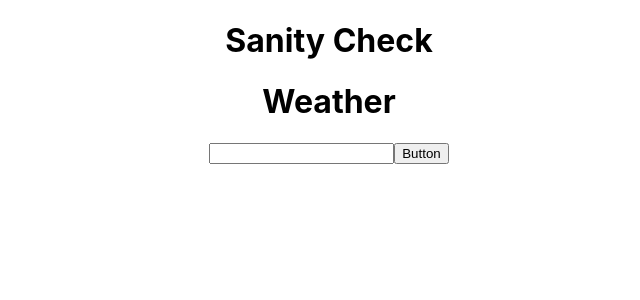
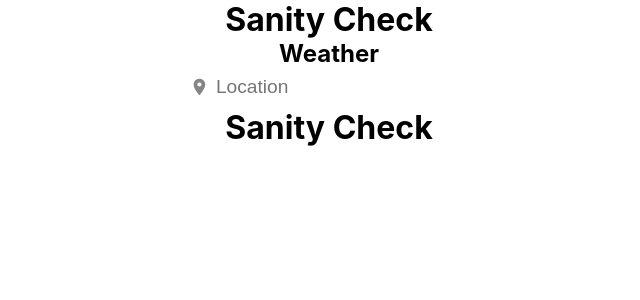
Before and after one commit to gianbradley76/Notes-and-Weather-App, a React (Create React App) app: page / in a window 1280 px wide. Shown: the top 300 px of the page, without its empty margins (311-951 px from the left). Built offline with nearby package versions, Linux system fonts and the light colour scheme.

Commit message:
implemented working location search function

```diff
--- a/package.json
+++ b/package.json
@@ -3,12 +3,14 @@
   "version": "0.1.0",
   "private": true,
   "dependencies": {
+    "@fortawesome/react-fontawesome": "^0.1.17",
     "@testing-library/jest-dom": "^5.16.2",
     "@testing-library/react": "^12.1.3",
     "@testing-library/user-event": "^13.5.0",
     "axios": "^0.26.0",
     "react": "^17.0.2",
     "react-dom": "^17.0.2",
+    "react-icons": "^4.3.1",
     "react-scripts": "5.0.0",
     "web-vitals": "^2.1.4"
   },
--- /dev/null
+++ b/src/Components/Weather/DisplayWeather.js
@@ -0,0 +1,11 @@
+function DisplayWeather(props) {
+	console.log(props);
+
+	return (
+		<div className='weather-info-container'>
+			<h1>Sanity Check</h1>
+		</div>
+	);
+}
+
+export default DisplayWeather;
--- a/src/Components/Weather/SearchLocation.js
+++ b/src/Components/Weather/SearchLocation.js
@@ -1,31 +1,58 @@
+/* eslint-disable jsx-a11y/alt-text */
+import { MdLocationOn, MdSearch } from 'react-icons/md';
 import React, { useState } from 'react';
 import fetchCurrentWeather from './fetchCurrentWeather';
 import fetchOneCallWeather from './fetchOneCallWeather';
 
 function SearchLocation(props) {
 	const [searchText, setSearchText] = useState('');
+	const [searchActive, setSearchActive] = useState(false);
 
 	function handleChange(event) {
 		setSearchText(event.target.value);
 	}
 
-	async function HandleClick() {
-		const currentWeatherData = await fetchCurrentWeather(searchText);
-		const coordinates = { ...currentWeatherData.coord };
-		const oneCallData = await fetchOneCallWeather(coordinates);
+	function handleFocus() {
+		setSearchActive(true);
+	}
 
-		props.searchSuccess(currentWeatherData, oneCallData);
+	function handleBlur() {
+		setSearchActive(false);
+	}
+
+	async function SearchLocation(event) {
+		if (event.key === 'Enter') {
+			const currentWeatherData = await fetchCurrentWeather(searchText);
+			const coordinates = { ...currentWeatherData.coord };
+			const oneCallData = await fetchOneCallWeather(coordinates);
+
+			props.searchSuccess(currentWeatherData, oneCallData);
+			console.log(event.target.value);
+		}
 	}
 
 	return (
-		<div>
+		<div
+			className={`weather-search ${
+				searchActive ? 'weather-search-active' : ''
+			}`}
+		>
+			{searchActive ? (
+				<MdSearch className='weather---location-icon' />
+			) : (
+				<MdLocationOn className='weather--search-icon' />
+			)}
 			<input
+				className='weather-search--input'
 				type='text'
 				name='city'
+				placeholder='Location'
 				onChange={handleChange}
+				onFocus={handleFocus}
+				onBlur={handleBlur}
 				value={searchText}
+				onKeyDown={SearchLocation}
 			/>
-			<button onClick={HandleClick}>Button</button>
 		</div>
 	);
 }
--- /dev/null
+++ b/src/Components/Weather/Weather.css
@@ -0,0 +1,59 @@
+.weather--title {
+	font-size: 1.5em;
+}
+
+.weather-search {
+	height: 40px;
+	width: fit-content;
+	text-indent: 5px;
+	display: flex;
+	padding: 0 10px;
+	align-items: center;
+	justify-content: center;
+	border-bottom: 2px solid transparent;
+	transition: 0.2s ease all;
+	-moz-transition: 0.2s ease all;
+	-webkit-transition: 0.2s ease all;
+}
+
+.weather-search-active {
+	border-bottom: 2px solid #858585;
+}
+
+.weather-search--input {
+	width: 100%;
+	padding: 5px;
+	font-size: 1.2em;
+	border: none;
+	text-transform: capitalize;
+	transition: 0.2s ease all;
+	-moz-transition: 0.2s ease all;
+	-webkit-transition: 0.2s ease all;
+}
+
+.weather-search--input:focus {
+	outline: none;
+}
+
+.weather-search--button {
+	padding: 5px;
+	cursor: pointer;
+}
+
+.weather---location-icon,
+.weather--search-icon {
+	padding: auto;
+	height: 20px;
+	width: 25px;
+	transition: 0.2s ease all;
+	-moz-transition: 0.2s ease all;
+	-webkit-transition: 0.2s ease all;
+}
+
+.weather---location-icon {
+	color: #555;
+}
+
+.weather--search-icon {
+	color: #858585;
+}
--- a/src/Components/Weather/Weather.js
+++ b/src/Components/Weather/Weather.js
@@ -1,7 +1,9 @@
 /* eslint-disable react-hooks/exhaustive-deps */
 /* eslint-disable no-unused-vars */
+import './Weather.css';
 import React, { useState, useEffect } from 'react';
 import SearchLocation from './SearchLocation';
+import DisplayWeather from './DisplayWeather';
 
 function Weather() {
 	const [currentWeather, setCurrentWeather] = useState({});
@@ -12,13 +14,14 @@ function Weather() {
 		setOneCallWeather(oneCallData);
 	}
 
-	console.log('current weather', currentWeather);
-	console.log('one call weather', oneCallWeather);
-
 	return (
-		<div>
-			<h1>Weather</h1>
+		<div className='weather-container'>
+			<h2 className='weather--title'>Weather</h2>
 			<SearchLocation searchSuccess={searchSuccess} />
+			<DisplayWeather
+				currentWeather={currentWeather}
+				oneCallWeather={oneCallWeather}
+			/>
 		</div>
 	);
 }
--- a/src/Components/Weather/fetchCurrentWeather.js
+++ b/src/Components/Weather/fetchCurrentWeather.js
@@ -1,8 +1,8 @@
 import axios from 'axios';
 
-const API_KEY = '513ca6d73da22c9613ddeccfccb62adb';
-
 function fetchCurrentWeather(location) {
+	console.log('Fetching weather');
+	const API_KEY = '513ca6d73da22c9613ddeccfccb62adb';
 	const API_URL = `https://api.openweathermap.org/data/2.5/weather?q=${location}&appid=${API_KEY}&units=metric`;
 	return axios
 		.get(API_URL)
--- a/src/index.css
+++ b/src/index.css
@@ -1,4 +1,18 @@
+* {
+	margin: 0;
+	padding: 0;
+	box-sizing: border-box;
+}
+
+html {
+	width: 100vw;
+	height: 100%;
+}
+
 body {
+	display: flex;
+	align-items: center;
+	justify-content: center;
 	margin: 0;
 	font-family: -apple-system, BlinkMacSystemFont, 'Segoe UI', 'Roboto', 'Oxygen',
 		'Ubuntu', 'Cantarell', 'Fira Sans', 'Droid Sans', 'Helvetica Neue',
```
Also changed, not shown: 1 other file (tests, documents, lock files or other folders). Lines whose indentation alone changed are shown as unchanged.
